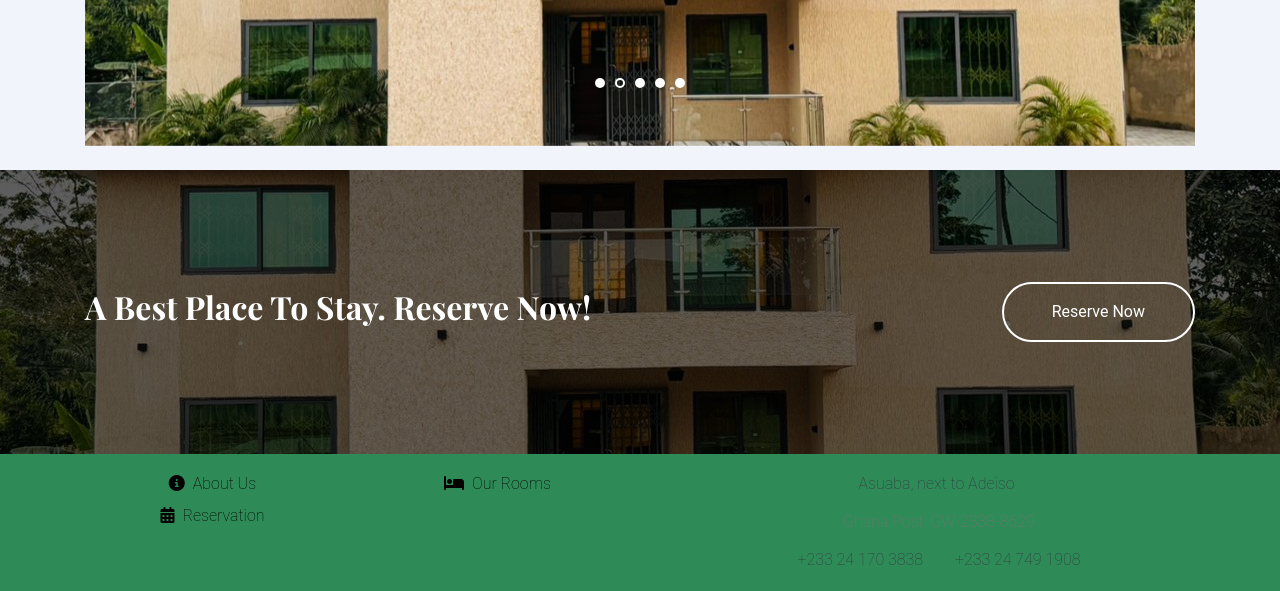
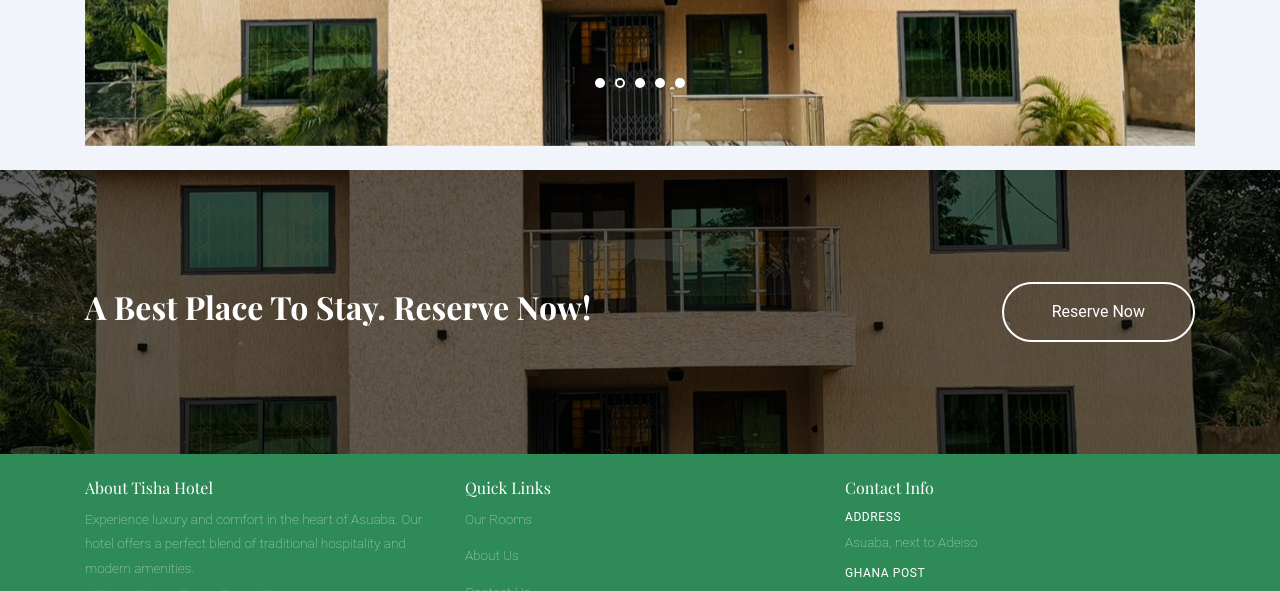
Before and after one commit to freddiequinson/tishahotel, a website: page index.html in a window 1280 px wide. Shown: the part 4133-4724 px from the top of the page. Drawn offline with nearby package versions, Linux system fonts and the light colour scheme; files whose address does not match are found by name; a web font is replaced by a local one.

Commit message:
Enhance footer design: reduce size and standardize social icons
- Reduced footer padding and spacing for more compact design
- Decreased font sizes while maintaining readability
- Updated social media icons with consistent FA6 classes
- Added TikTok and WhatsApp icons across all pages
- Fixed hover effects and transitions for better UX
- Applied changes consistently across all pages

```diff
--- a/css/style.css
+++ b/css/style.css
@@ -617,30 +617,79 @@ textarea.form-control {
     display: inline-block; }
 
 .footer-section {
-  padding: 7em 0;
-  background: #fafafa; }
+  padding: 1.5em 0 1em;
+  background: #2d2d2d;
+  color: rgba(255, 255, 255, 0.7); }
+  .footer-section .footer-title {
+    font-size: 1rem;
+    color: #fff;
+    margin-bottom: 10px;
+    font-family: "Playfair Display", times, serif; }
   .footer-section a {
-    color: #000; }
+    color: rgba(255, 255, 255, 0.7);
+    -webkit-transition: all 0.3s ease;
+    -moz-transition: all 0.3s ease;
+    -ms-transition: all 0.3s ease;
+    transition: all 0.3s ease; }
     .footer-section a:hover {
-      color: #ffba5a; }
+      color: #ffba5a;
+      text-decoration: none; }
   .footer-section p {
-    color: #737373; }
+    color: rgba(255, 255, 255, 0.7);
+    margin-bottom: 8px;
+    font-size: 0.85rem; }
   .footer-section .bordertop {
-    border-top: 1px solid #f2f2f2;
-    padding-top: 20px; }
+    border-top: 1px solid rgba(255, 255, 255, 0.1);
+    padding-top: 10px;
+    margin-top: 10px; }
   .footer-section .contact-info {
-    color: #000; }
+    margin-bottom: 15px; }
     .footer-section .contact-info span.d-block {
-      font-style: italic;
-      color: #737373; }
+      font-weight: 400;
+      color: #fff;
+      margin-bottom: 2px;
+      text-transform: uppercase;
+      font-size: 0.75rem;
+      letter-spacing: 0.05em; }
     .footer-section .contact-info span:not(.d-block) {
-      color: #000;
-      font-weight: 500; }
-  .footer-section .social a {
-    font-size: 18px;
-    padding: 10px; }
-  .footer-section .link li {
-    margin-bottom: 10px; }
+      color: rgba(255, 255, 255, 0.7);
+      font-size: 0.85rem; }
+  .footer-section .social {
+    margin-top: 10px; }
+    .footer-section .social a {
+      font-size: 16px;
+      width: 30px;
+      height: 30px;
+      border-radius: 50%;
+      margin-right: 8px;
+      display: inline-flex;
+      align-items: center;
+      justify-content: center;
+      background: rgba(255, 255, 255, 0.1);
+      -webkit-transition: all 0.3s ease;
+      -moz-transition: all 0.3s ease;
+      -ms-transition: all 0.3s ease;
+      transition: all 0.3s ease; }
+      .footer-section .social a:hover {
+        background: #ffba5a;
+        color: #fff; }
+  .footer-section .link {
+    padding: 0;
+    margin: 0; }
+    .footer-section .link li {
+      list-style: none;
+      margin-bottom: 8px;
+      font-size: 0.85rem; }
+      .footer-section .link li a {
+        padding-bottom: 2px;
+        display: inline-block;
+        border-bottom: 2px solid transparent;
+        -webkit-transition: all 0.3s ease;
+        -moz-transition: all 0.3s ease;
+        -ms-transition: all 0.3s ease;
+        transition: all 0.3s ease; }
+        .footer-section .link li a:hover {
+          border-bottom: 2px solid #ffba5a; }
 
 .footer-newsletter .form-group {
   position: relative; }
--- a/index.html
+++ b/index.html
@@ -534,53 +534,50 @@
       </div>
     </div>
 
-    <footer class="section footer-section py-3">
+    <footer class="section footer-section">
       <div class="container">
-        <div class="row justify-content-center">
-          <div class="col-md-6 mb-3">
-            <div class="row text-center">
-              <div class="col-6">
-                <ul class="list-unstyled link mb-0">
-                  <li class="mb-1"><a href="about.html"><i class="fa-solid fa-circle-info mr-2"></i>About Us</a></li>
-                  <li class="mb-1"><a href="reservation.html"><i class="fa-solid fa-calendar-days mr-2"></i>Reservation</a></li>
-                </ul>
-              </div>
-              <div class="col-6">
-                <ul class="list-unstyled link mb-0">
-                  <li class="mb-1"><a href="rooms.html"><i class="fa-solid fa-bed mr-2"></i>Our Rooms</a></li>
-                  <!-- <li class="mb-1"><a href="rooms.html#standard"><i class="fa-regular fa-star mr-2"></i>Standard Room</a></li>
-                  <li class="mb-1"><a href="rooms.html#master"><i class="fa-solid fa-star mr-2"></i>Master Room</a></li> -->
-                </ul>
-              </div>
+        <div class="row">
+          <div class="col-md-4 mb-4">
+            <h3 class="footer-title">About Tisha Hotel</h3>
+            <p>Experience luxury and comfort in the heart of Asuaba. Our hotel offers a perfect blend of traditional hospitality and modern amenities.</p>
+            <div class="social">
+              <a href="#"><i class="fa-brands fa-facebook"></i></a>
+              <a href="#"><i class="fa-brands fa-twitter"></i></a>
+              <a href="#"><i class="fa-brands fa-instagram"></i></a>
+              <a href="#"><i class="fa-brands fa-tiktok"></i></a>
+              <a href="https://wa.me/233241703838"><i class="fa-brands fa-whatsapp"></i></a>
             </div>
           </div>
-          <div class="col-md-6 mb-3">
-            <div class="contact-info text-center">
-              <p class="mb-2">
-                <a href="https://maps.app.goo.gl/RUQbYbZCVQMBNGQc8" target="_blank" class="text-dark">
-                  <i class="fa-solid fa-location-dot h5 mr-2 text-primary"></i>Asuaba, next to Adeiso
-                </a>
+          <div class="col-md-4 mb-4">
+            <h3 class="footer-title">Quick Links</h3>
+            <ul class="link">
+              <li><a href="rooms.html">Our Rooms</a></li>
+              <li><a href="about.html">About Us</a></li>
+              <li><a href="contact.html">Contact Us</a></li>
+              <li><a href="reservation.html">Book Now</a></li>
+            </ul>
+          </div>
+          <div class="col-md-4 mb-4">
+            <h3 class="footer-title">Contact Info</h3>
+            <div class="contact-info">
+              <p>
+                <span class="d-block">Address</span>
+                <span>Asuaba, next to Adeiso</span>
               </p>
-              <p class="mb-2"><i class="fa-solid fa-envelope h5 mr-2 text-primary"></i>Ghana Post: GW-2338-8629</p>
-              <p class="mb-2">
-                <a href="tel:+233241703838" class="text-dark">
-                  <i class="fa-solid fa-phone h5 mr-2 text-primary"></i>+233 24 170 3838
-                </a>
-                <a href="tel:+233247491908" class="text-dark">
-                  <i class="fa-solid fa-phone h5 mr-2 text-primary"></i>+233 24 749 1908
-                </a>
+              <p>
+                <span class="d-block">Ghana Post</span>
+                <span>GW-2338-8629</span>
+              </p>
+              <p>
+                <span class="d-block">Phone</span>
+                <span>+233 24 170 3838</span>
               </p>
             </div>
           </div>
         </div>
-        <div class="row">
-          <div class="col-12 text-center">
-            <div class="social-icons">
-              <a href="#" class="social-button"><i class="fa-brands fa-tiktok" aria-hidden="true"></i></a>
-              <a href="#" class="social-button"><i class="fa-brands fa-facebook" aria-hidden="true"></i></a>
-              <a href="#" class="social-button"><i class="fa-brands fa-twitter" aria-hidden="true"></i></a>
-              <a href="https://wa.me/233241703838" class="social-button"><i class="fa-brands fa-whatsapp" aria-hidden="true"></i></a>
-            </div>
+        <div class="row bordertop pt-4">
+          <div class="col-md-12 text-center">
+            <p>&copy; 2025 Tisha Hotel. All Rights Reserved.</p>
           </div>
         </div>
       </div>
```
Also changed, not shown: about.html (+36 -39 lines), contact.html (+36 -39 lines), reservation.html (+36 -39 lines), rooms.html (+36 -37 lines).
